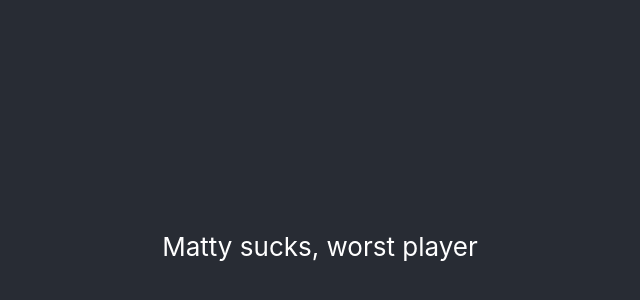
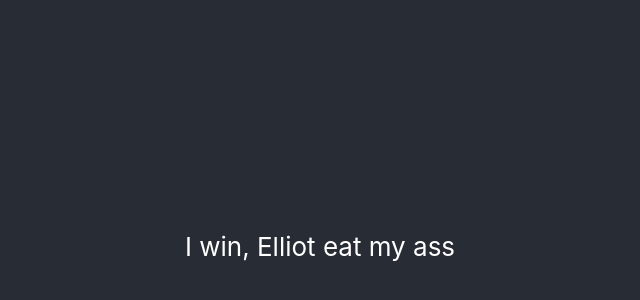
Before and after one commit to AlexSmith11/website-blog, a React (Create React App) app: page / in a window 1280 px wide. Shown: the part 154-454 px from the top of the page, without its empty margins (320-960 px from the left). Built offline with nearby package versions, Linux system fonts and the light colour scheme.

Commit message:
correction for elliot

```diff
--- a/src/App.js
+++ b/src/App.js
@@ -5,7 +5,7 @@ function App() {
   return (
     <div className='App'>
       <header className='App-header'>
-        <p>Matty sucks, worst player</p>
+        <p>I win, Elliot eat my ass</p>
         {/* <a
           className='App-link'
           href='https://reactjs.org'
```
